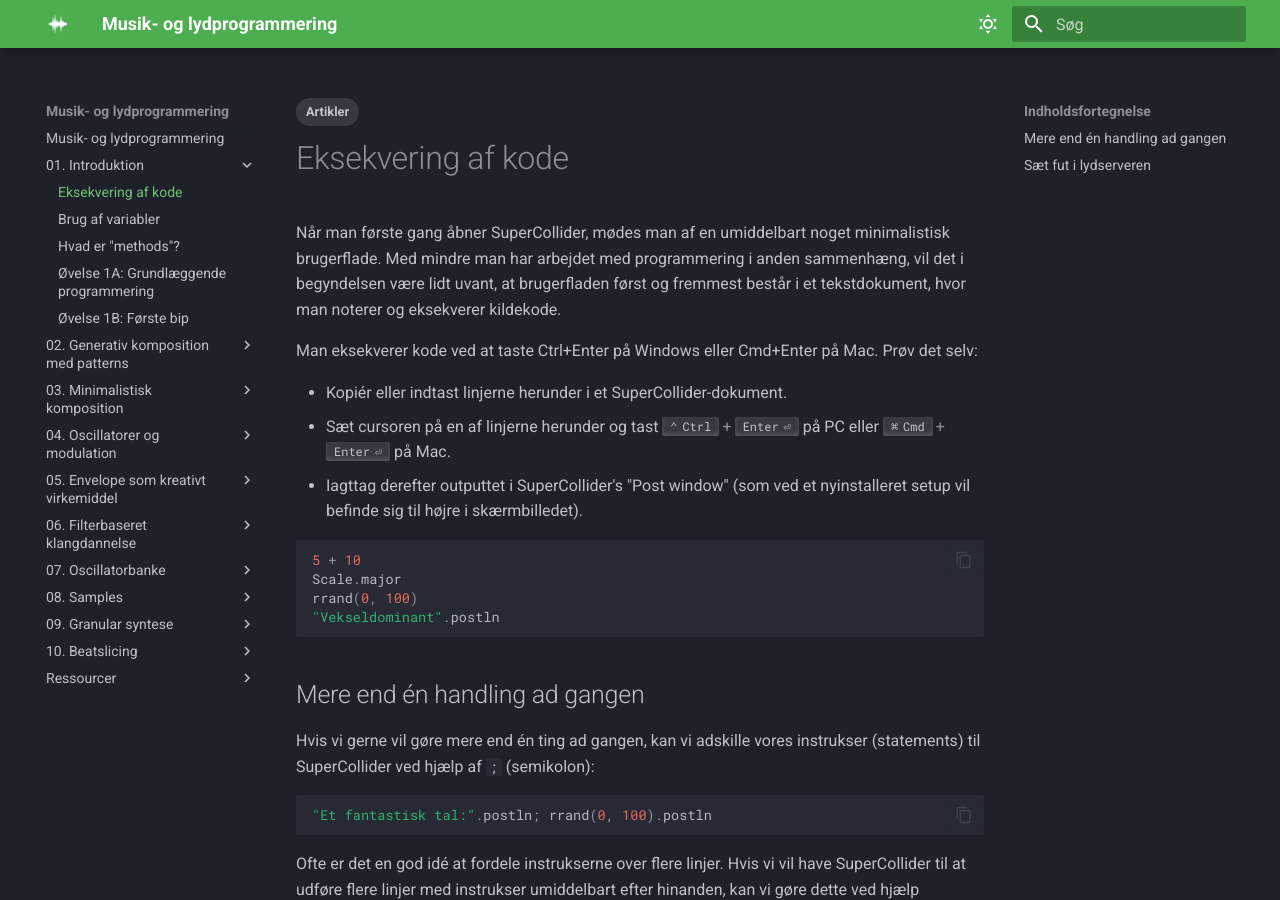
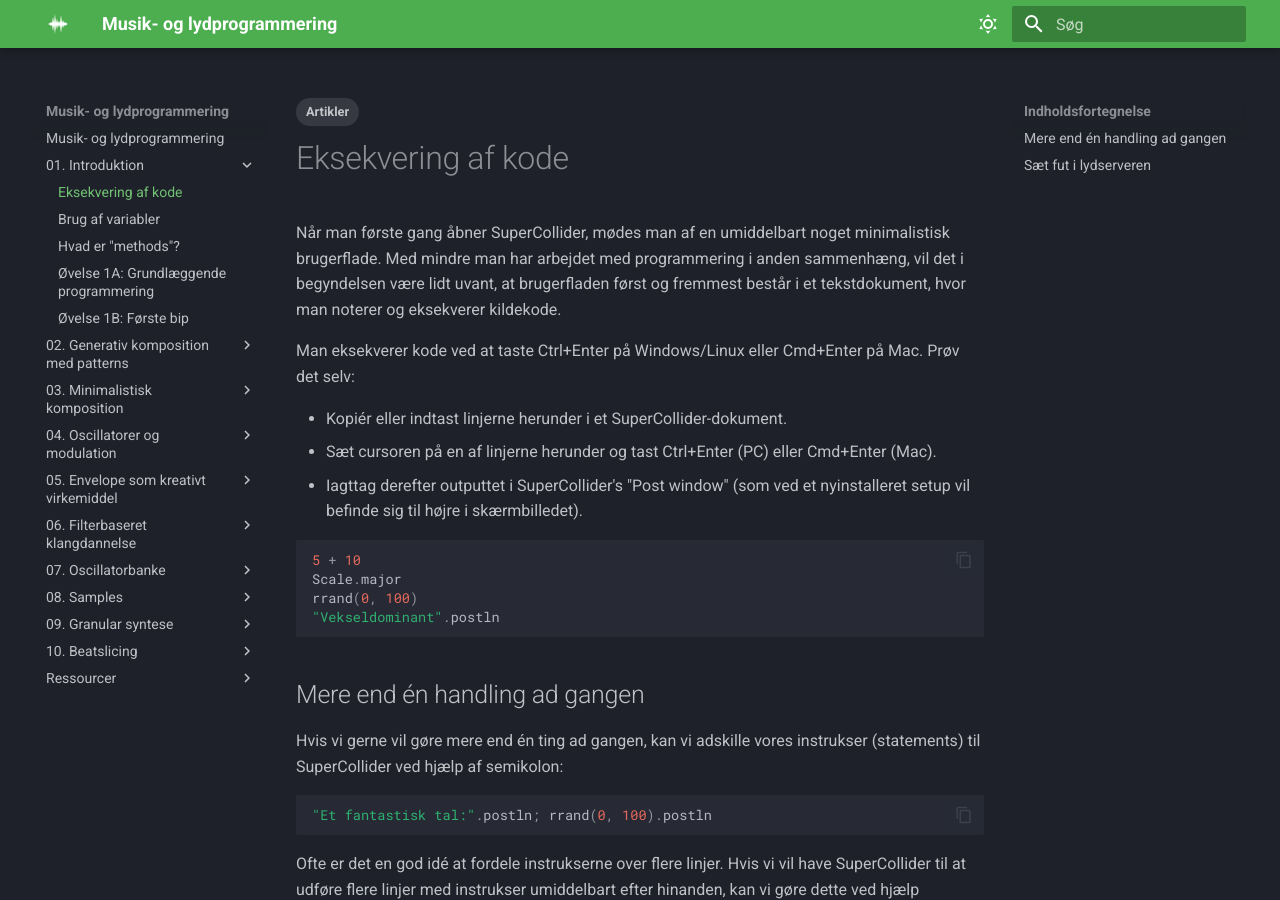
Before and after one commit to sparkletop/sparkletop.github.io, an MkDocs documentation site: the page built from docs/01. Introduktion/Art1-Eksekvering af kode.md, in a window 1280 px wide and 900 px high. Built offline with MkDocs 1.6.1 and Material for MkDocs 9.7.7, drawn with Linux system fonts in a browser that asks for light colours.

Commit message:
minor fixes to docs

````diff
--- a/docs/01. Introduktion/Art1-Eksekvering af kode.md
+++ b/docs/01. Introduktion/Art1-Eksekvering af kode.md
@@ -7,10 +7,10 @@
 
 Når man første gang åbner SuperCollider, mødes man af en umiddelbart noget minimalistisk brugerflade. Med mindre man har arbejdet med programmering i anden sammenhæng, vil det i begyndelsen være lidt uvant, at brugerfladen først og fremmest består i et tekstdokument, hvor man noterer og eksekverer kildekode.
 
-Man eksekverer kode ved at taste Ctrl+Enter på Windows eller Cmd+Enter på Mac. Prøv det selv:
+Man eksekverer kode ved at taste Ctrl+Enter på Windows/Linux eller Cmd+Enter på Mac. Prøv det selv:
 
 - Kopiér eller indtast linjerne herunder i et SuperCollider-dokument.
-- Sæt cursoren på en af linjerne herunder og tast ++ctrl+enter++ på PC eller ++cmd+enter++ på Mac.
+- Sæt cursoren på en af linjerne herunder og tast Ctrl+Enter (PC) eller Cmd+Enter (Mac).
 - Iagttag derefter outputtet i SuperCollider's "Post window" (som ved et nyinstalleret setup vil befinde sig til højre i skærmbilledet).
 
 ```sc
@@ -22,7 +22,7 @@
 
 ## Mere end én handling ad gangen
 
-Hvis vi gerne vil gøre mere end én ting ad gangen, kan vi adskille vores instrukser (statements) til SuperCollider ved hjælp af `;` (semikolon):
+Hvis vi gerne vil gøre mere end én ting ad gangen, kan vi adskille vores instrukser (statements) til SuperCollider ved hjælp af semikolon:
 
 ``` sc
 "Et fantastisk tal:".postln; rrand(0, 100).postln
````
Also changed, not shown: docs/01. Introduktion/Art2-Variabler.md (+3 -3 lines), docs/02. Generativ komposition med patterns/Cheat2-Pbind-nøgler.md (+1 -3 lines), docs/07. Oscillatorbanke/Art1-Oscillatorbanke.md (+1 -1 lines).
